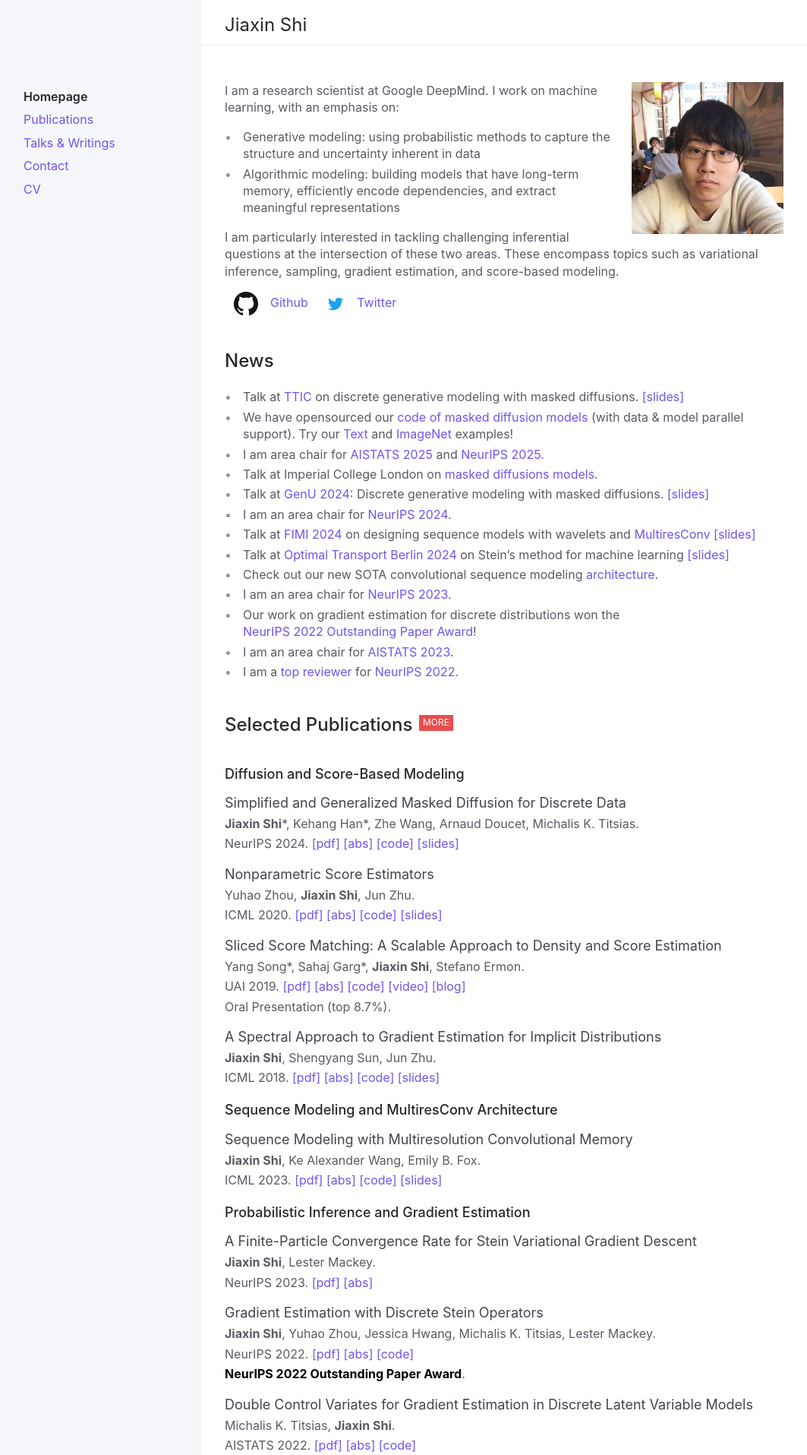
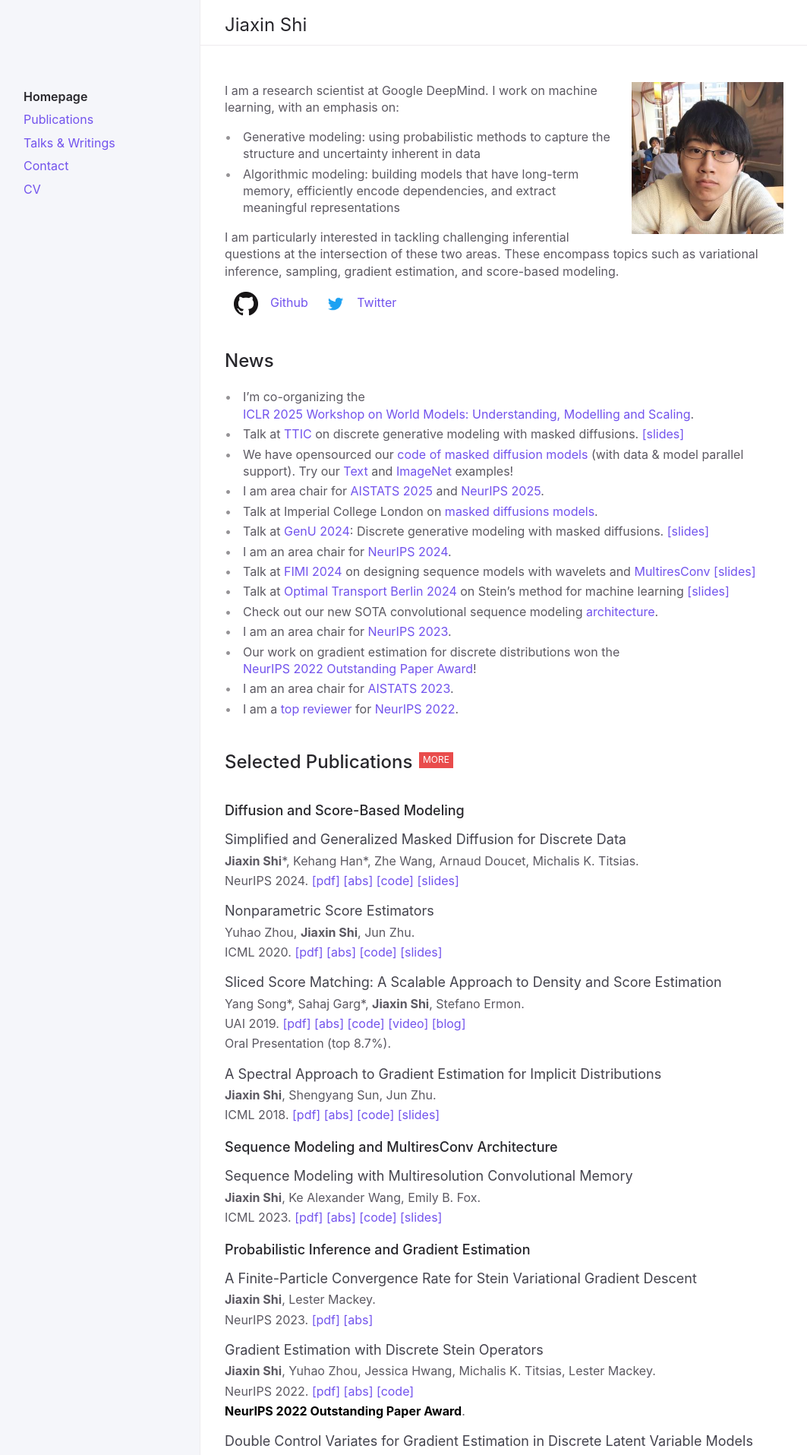
Before and after one commit to thjashin/thjashin.github.io, a Jekyll site: the page built from index.md, in a window 1280 px wide. Shown: the top 1915 px of the page at 76% size, without its empty margins (92-1155 px from the left). Built offline with Jekyll 4.4.1, drawn with Linux system fonts in a browser that asks for light colours.

Commit message:
Update index.md

```diff
--- a/index.md
+++ b/index.md
@@ -38,6 +38,7 @@ I received my B.E. in Computer Science at Tsinghua University.
 ## News
 {: .d-inline-block :}
 
+* I'm co-organizing the [ICLR 2025 Workshop on World Models: Understanding, Modelling and Scaling](https://sites.google.com/view/worldmodel-iclr2025/).
 * Talk at [TTIC]([https://www.ttic.edu/) on discrete generative modeling with masked diffusions. [[slides]](https://thjashin.github.io/talks/md4_ttic.pdf)
 * We have opensourced our [code of masked diffusion models](https://github.com/google-deepmind/md4) (with data & model parallel support). Try our [Text](https://github.com/google-deepmind/md4/tree/main/md4/configs/md4/openwebtext.py) and [ImageNet](https://github.com/google-deepmind/md4/tree/main/md4/configs/md4/imagenet64.py) examples!
 * I am area chair for [AISTATS 2025](https://neurips.cc/Conferences/2025) and [NeurIPS 2025](https://neurips.cc/Conferences/2025).
```
